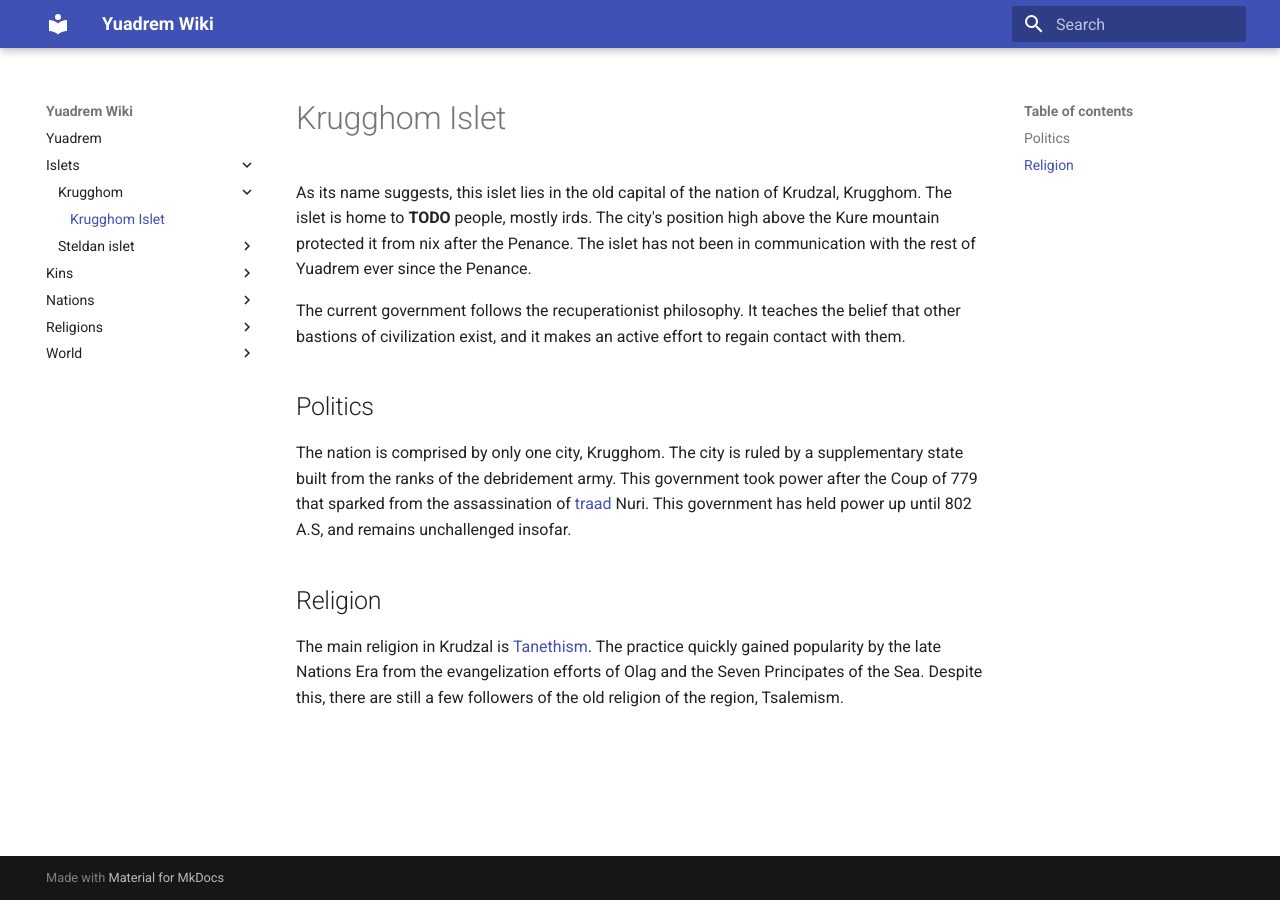
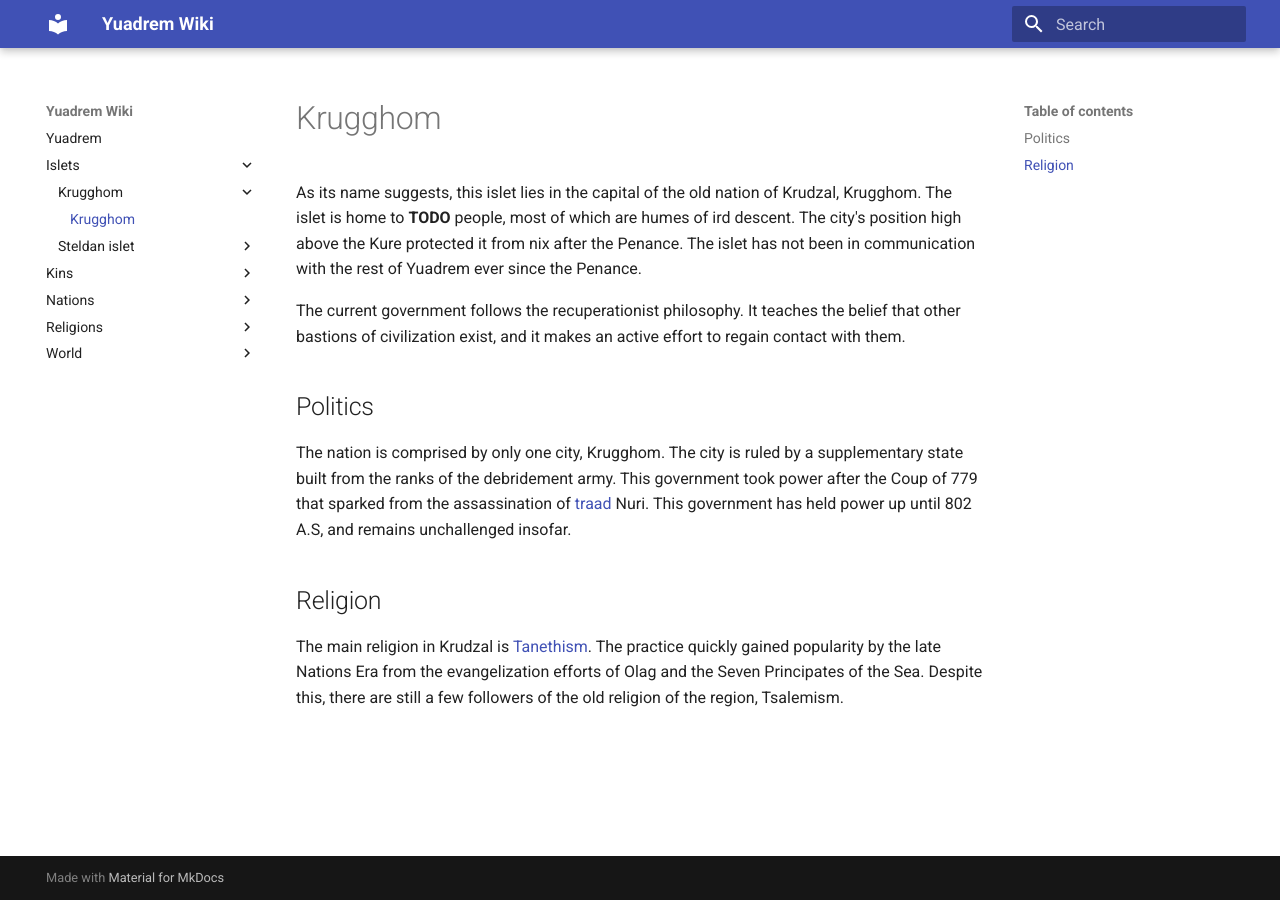
Before and after one commit to bleaktwig/yuadrem-wiki, an MkDocs documentation site: the page built from docs/islets/krugghom/index.md, in a window 1280 px wide. Built offline with MkDocs 1.6.1 and Material for MkDocs 9.7.7, drawn with Linux system fonts in a browser that asks for light colours.

Commit message:
Big update to main index

```diff
--- a/docs/islets/krugghom/index.md
+++ b/docs/islets/krugghom/index.md
@@ -1,7 +1,7 @@
-# Krugghom Islet
-As its name suggests, this islet lies in the old capital of the nation of Krudzal, Krugghom<!-- [Krugghom](TODO) -->.
-The islet is home to **TODO** people, mostly irds<!-- [irds](TODO) -->.
-The city's position high above the Kure<!-- [Kure](TODO) --> mountain protected it from nix<!-- [nix](TODO) --> after the Penance<!-- [Penance](TODO) -->.
+# Krugghom
+As its name suggests, this islet lies in the capital of the old nation of Krudzal, Krugghom.
+The islet is home to **TODO** people, most of which are humes<!-- TODO. Link. --> of ird descent.
+The city's position high above the Kure protected it from nix<!-- [nix](TODO) --> after the Penance<!-- [Penance](TODO) -->.
 The islet has not been in communication with the rest of Yuadrem ever since the Penance.
 
 The current government follows the recuperationist philosophy.
```
Also changed, not shown: docs/index.md (+40 -16 lines), docs/religions/tsalemism.md (+1 -1 lines), docs/world/northern_territories.md (+7 -7 lines).
